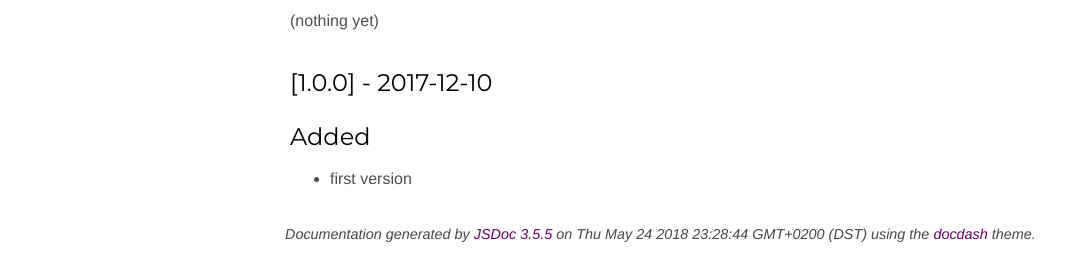
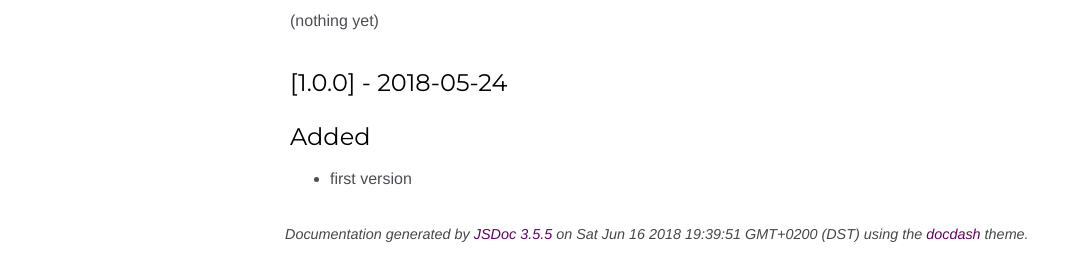
Before and after one commit to dzek69/dzek69.github.io, a plain HTML site: page oop-timers/tutorial-CHANGELOG.html in a window 1280 px wide. Shown: the part 300-580 px from the top of the page, without its empty margins (0-1077 px from the left). Drawn offline with Linux system fonts and the light colour scheme.

Commit message:
- updated oop-timers docs (due to incorrect date in changelog)

```diff
--- a/oop-timers/tutorial-CHANGELOG.html
+++ b/oop-timers/tutorial-CHANGELOG.html
@@ -43,7 +43,7 @@
 <p>The format is based on <a href="http://keepachangelog.com/en/1.0.0/">Keep a Changelog</a>
 and this project adheres to <a href="http://semver.org/spec/v2.0.0.html">Semantic Versioning</a>.</p>
 <h2>[UNRELEASED]</h2><p>(nothing yet)</p>
-<h2>[1.0.0] - 2017-12-10</h2><h3>Added</h3><ul>
+<h2>[1.0.0] - 2018-05-24</h2><h3>Added</h3><ul>
 <li>first version</li>
 </ul>
 </article>
@@ -55,7 +55,7 @@ and this project adheres to <a href="http://semver.org/spec/v2.0.0.html">Semanti
 <br class="clear">
 
 <footer>
-    Documentation generated by <a href="https://github.com/jsdoc3/jsdoc">JSDoc 3.5.5</a> on Thu May 24 2018 23:28:44 GMT+0200 (DST) using the <a href="https://github.com/clenemt/docdash">docdash</a> theme.
+    Documentation generated by <a href="https://github.com/jsdoc3/jsdoc">JSDoc 3.5.5</a> on Sat Jun 16 2018 19:39:51 GMT+0200 (DST) using the <a href="https://github.com/clenemt/docdash">docdash</a> theme.
 </footer>
 
 <script>prettyPrint();</script>
```
Also changed, not shown: oop-timers/Interval.html (+1 -1 lines), oop-timers/Interval.js.html (+1 -1 lines), oop-timers/Timeout.html (+1 -1 lines), oop-timers/Timeout.js.html (+1 -1 lines), oop-timers/index.html (+1 -1 lines), oop-timers/tutorial-Usage.html (+1 -1 lines).
